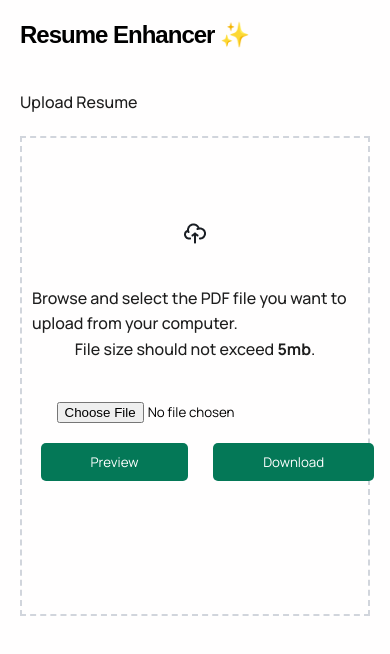
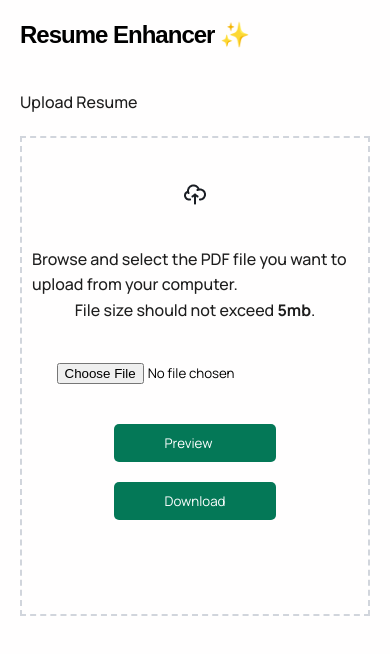
Before and after one commit to Legionite-Scripts/Resume_Enhancer, a Nuxt app: page /Home in a window 390 px wide. Shown: the top 654 px of the page. Built offline with nearby package versions, Linux system fonts and the light colour scheme.

Commit message:
feat(Responsiveness) Responsiveness fixes

```diff
--- a/pages/Home.vue
+++ b/pages/Home.vue
@@ -15,7 +15,7 @@
           type="file"
           ref="resumeFile"
           accept=".pdf"
-          class="mb-2"
+          class="mb-4"
           id="pdfInput"
           @change="uploadResume"
           required
@@ -141,8 +141,6 @@ export default {
         this.successMessage = "";
       }
     },
-
-
   },
 };
 </script>
@@ -156,7 +154,7 @@ export default {
   width: 100vw;
   background-color: #fffefe;
 }
-.btns{
+.btns {
   display: flex;
   flex-direction: row;
   gap: 8%;
@@ -211,5 +209,9 @@ input {
   .wrapper {
     padding: 20px !important;
   }
+  .btns {
+    display: flex;
+    flex-direction: column;
+  }
 }
 </style>
```
Lines whose indentation alone changed are shown as unchanged.
